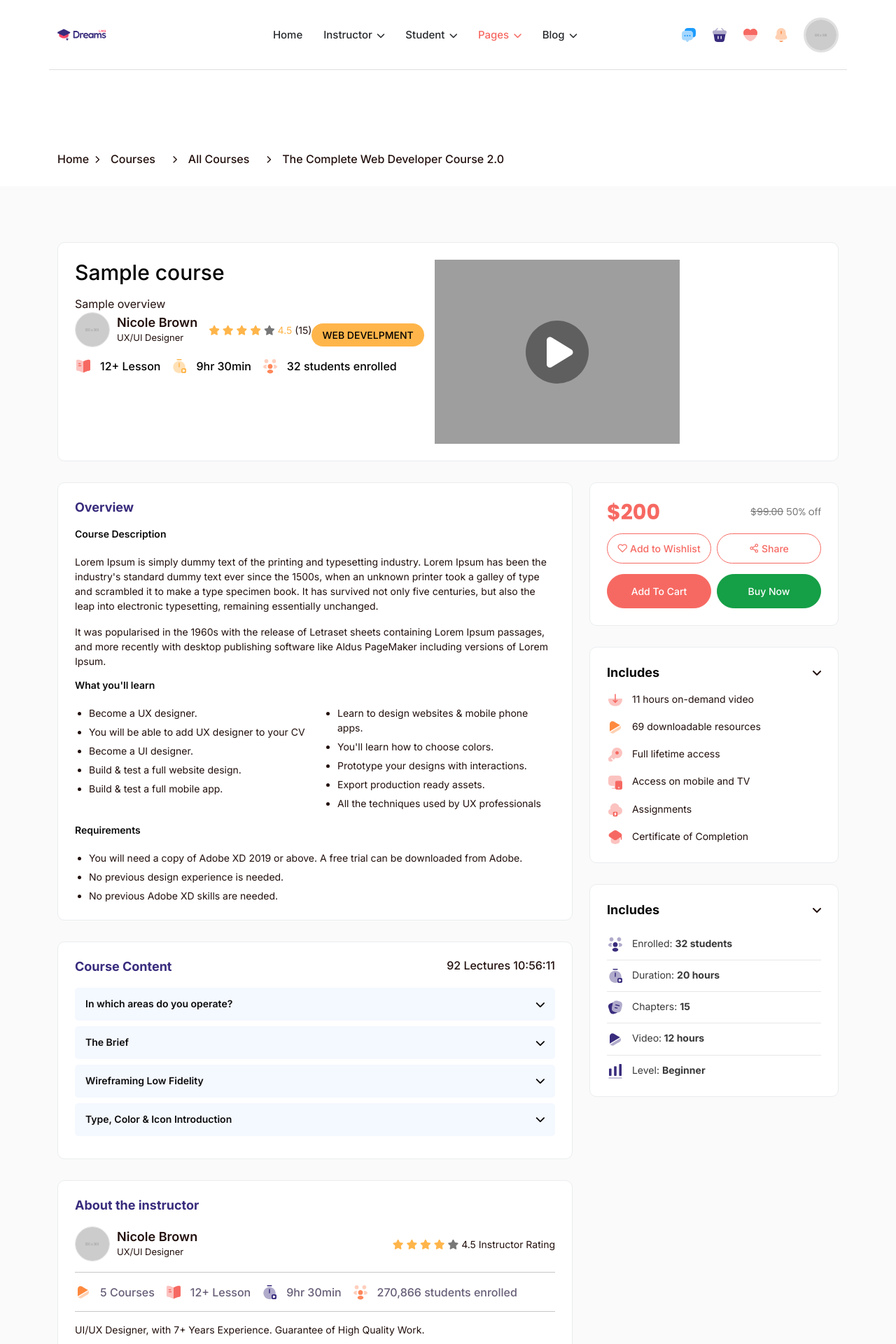
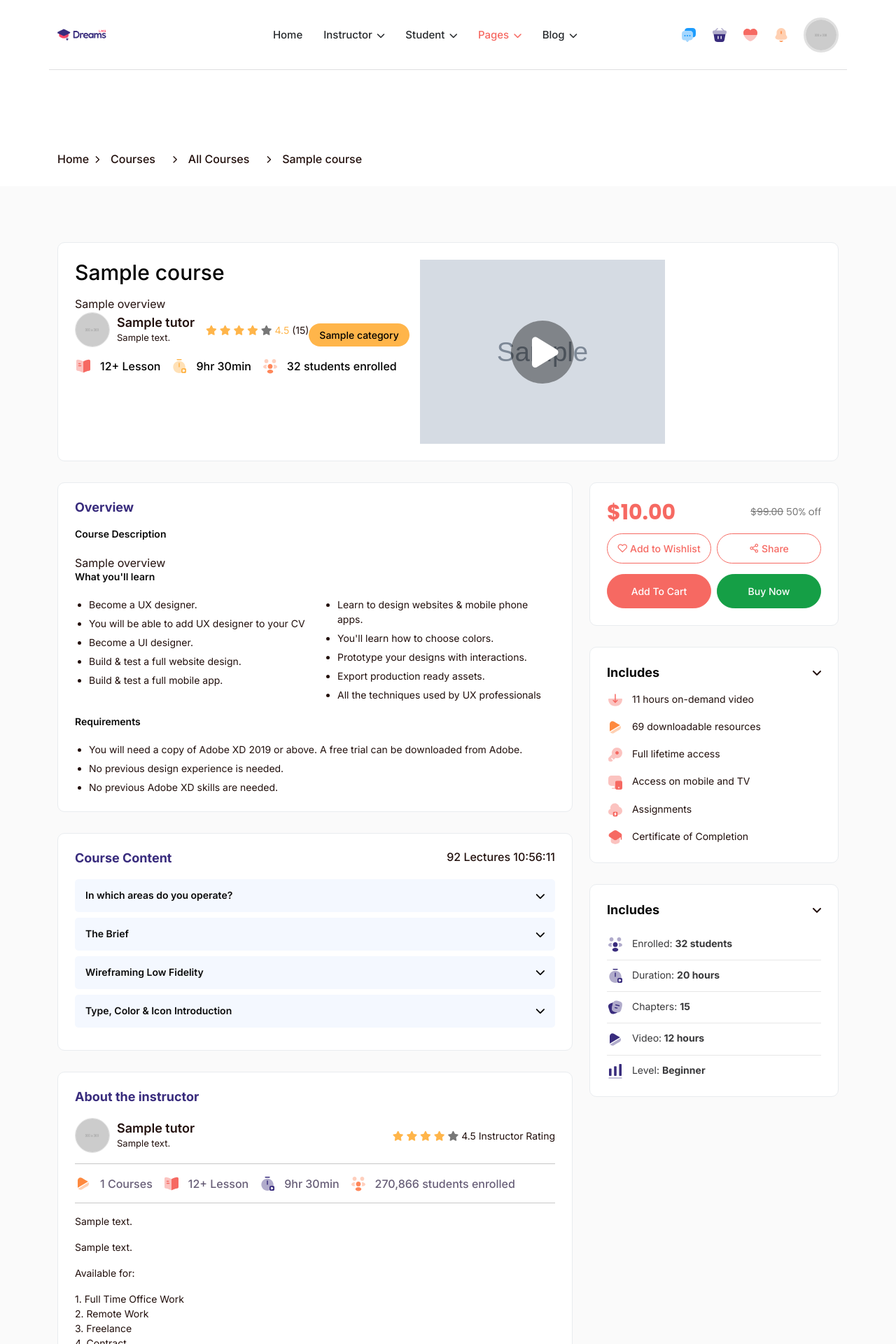
Before and after one commit to e-questtech/equestlms, a Django app: template equestlms/templates/course/course-details.html in a window 1280 px wide. Shown: the top 1920 px of the page at 70% size. Run offline with Django 4.2, Linux system fonts and the light colour scheme; the template is opened without the code that fills it: most values are stand-ins (such as "Sample title", 1, 10 or a date in 2020); grey boxes marked "Sample" are stand-in pictures; some libraries are stand-ins or nearby versions; some web fonts are replaced; grey boxes are pictures that could not be loaded.

Commit message:
updated course-detail template

```diff
--- a/course/models.py
+++ b/course/models.py
@@ -80,7 +80,7 @@ class Course(TimeBasedModel):
 
     @property
     def tutor_courses_count(self):
-        return Course.objects.filter(tutors=self.tutor).count()
+        return Course.objects.filter(tutor=self.tutor).count()
 
     @property
     def student_courses_count(self):
--- a/course/views.py
+++ b/course/views.py
@@ -1,7 +1,6 @@
 from django.views.generic import DetailView, ListView
 
 from course.models import Course
-
 
 class AvailableCourseListView(ListView):
     model = Course
--- a/equestlms/templates/course/course-details.html
+++ b/equestlms/templates/course/course-details.html
@@ -501,8 +501,9 @@
 									aria-current="page">Courses</li>
 								<li class="breadcrumb-item"
 									aria-current="page">All Courses</li>
+								<!-- Course title for breadcrumb -->
 								<li class="breadcrumb-item active"
-									aria-current="page">The Complete Web Developer Course 2.0</li>
+									aria-current="page">{{ course.title }}</li>
 							</ol>
 						</nav>
 					</div>
@@ -536,9 +537,11 @@
 												</a>
 											</div>
 											<div class="instructor-detail">
-												<h5><a href="instructor-profile.html">Nicole Brown</a>
+												<h5>
+													<a
+														href="instructor-profile.html">{{ course.tutor}}</a>
 												</h5>
-												<p>UX/UI Designer</p>
+												<p>{{ course.tutor.bio }}</p>
 											</div>
 											<div class="rating mb-0 ms-3">
 												<i class="fas fa-star filled"></i>
@@ -551,7 +554,7 @@
 													(15)</span>
 											</div>
 										</div>
-										<span class="web-badge text-dark">WEB DEVELPMENT</span>
+										<span class="web-badge text-dark">{{course.category}}</span>
 									</div>
 									<div
 										class="course-info d-flex align-items-center border-bottom-0 p-0 m-0">
@@ -579,7 +582,7 @@
 										<i class="fa-solid fa-play"></i>
 									</div>
 									<img class="img-fluid"
-										src="assets/img/video.jpg"
+										src="{{course.cover_image.url}}"
 										alt="">
 								</a>
 							</div>
@@ -595,18 +598,7 @@
 						<div class="card-body">
 							<h5 class="subs-title">Overview</h5>
 							<h6>Course Description</h6>
-							<p>Lorem Ipsum is simply dummy text of the printing and
-								typesetting industry. Lorem Ipsum has been the industry's
-								standard dummy text ever since the 1500s, when an unknown
-								printer took a galley of type and scrambled it to make a type
-								specimen book. It has survived not only five centuries, but also
-								the leap into electronic typesetting, remaining essentially
-								unchanged.</p>
-							<p>It was popularised in the 1960s with the release of Letraset
-								sheets containing Lorem Ipsum passages, and more recently with
-								desktop publishing software like Aldus PageMaker including
-								versions of Lorem Ipsum.</p>
-
+							{{course.overview|safe}}
 							<h6>What you'll learn</h6>
 							<div class="row">
 								<div class="col-md-6">
@@ -658,8 +650,7 @@
 										aria-expanded="false">In which areas do you operate?</a>
 								</h6>
 								<div id="collapseOne"
-									class="card-collapse collapse"
-									>
+									class="card-collapse collapse">
 									<ul>
 										<li>
 											<p><img src="assets/img/icon/play.svg"
@@ -722,8 +713,7 @@
 										aria-expanded="false">The Brief</a>
 								</h6>
 								<div id="course2"
-									class="card-collapse collapse"
-									>
+									class="card-collapse collapse">
 									<ul>
 										<li>
 											<p><img src="assets/img/icon/play.svg"
@@ -786,8 +776,7 @@
 										aria-expanded="false">Wireframing Low Fidelity</a>
 								</h6>
 								<div id="course3"
-									class="card-collapse collapse"
-								>
+									class="card-collapse collapse">
 									<ul>
 										<li>
 											<p><img src="assets/img/icon/play.svg"
@@ -850,8 +839,7 @@
 										aria-expanded="false">Type, Color & Icon Introduction</a>
 								</h6>
 								<div id="coursefour"
-									class="card-collapse collapse"
-									>
+									class="card-collapse collapse">
 									<ul>
 										<li>
 											<p><img src="assets/img/icon/play.svg"
@@ -924,8 +912,9 @@
 										</a>
 									</div>
 									<div class="instructor-detail">
-										<h5><a href="instructor-profile.html">Nicole Brown</a></h5>
-										<p>UX/UI Designer</p>
+										<h5><a href="instructor-profile.html">{{course.tutor}}</a>
+										</h5>
+										<p>{{course.tutor.bio}}</p>
 									</div>
 								</div>
 								<div class="rating">
@@ -942,7 +931,7 @@
 								<div class="cou-info">
 									<img src="assets/img/icon/play.svg"
 										alt="">
-									<p>5 Courses</p>
+									<p>{{course.tutor_courses_count}} Courses</p>
 								</div>
 								<div class="cou-info">
 									<img src="assets/img/icon/icon-01.svg"
@@ -960,13 +949,8 @@
 									<p>270,866 students enrolled</p>
 								</div>
 							</div>
-							<p>UI/UX Designer, with 7+ Years Experience. Guarantee of High
-								Quality Work.</p>
-							<p>Skills: Web Design, UI Design, UX/UI Design, Mobile Design,
-								User Interface Design, Sketch, Photoshop, GUI, Html, Css, Grid
-								Systems, Typography, Minimal, Template, English, Bootstrap,
-								Responsive Web Design, Pixel Perfect, Graphic Design, Corporate,
-								Creative, Flat, Luxury and much more.</p>
+							<p>{{course.tutor.bio}}</p>
+							<p>{{course.tutor.about}}</p>
 
 							<p>Available for:</p>
 							<ul>
@@ -994,7 +978,8 @@
 										</a>
 									</div>
 									<div class="instructor-detail">
-										<h5><a href="instructor-profile.html">Nicole Brown</a></h5>
+										<h5><a href="instructor-profile.html">John Doe</a>
+										</h5>
 										<p>UX/UI Designer</p>
 									</div>
 								</div>
@@ -1070,7 +1055,8 @@
 							<div class="card-body">
 								<div class="video-details">
 									<div class="course-fee">
-										<h2 class="text-primary">$200</h2>
+										<h2 class="text-primary">${{course.price | floatformat:2}}
+										</h2>
 										<p><span>$99.00</span> 50% off</p>
 									</div>
 									<div class="row gx-2">
```
